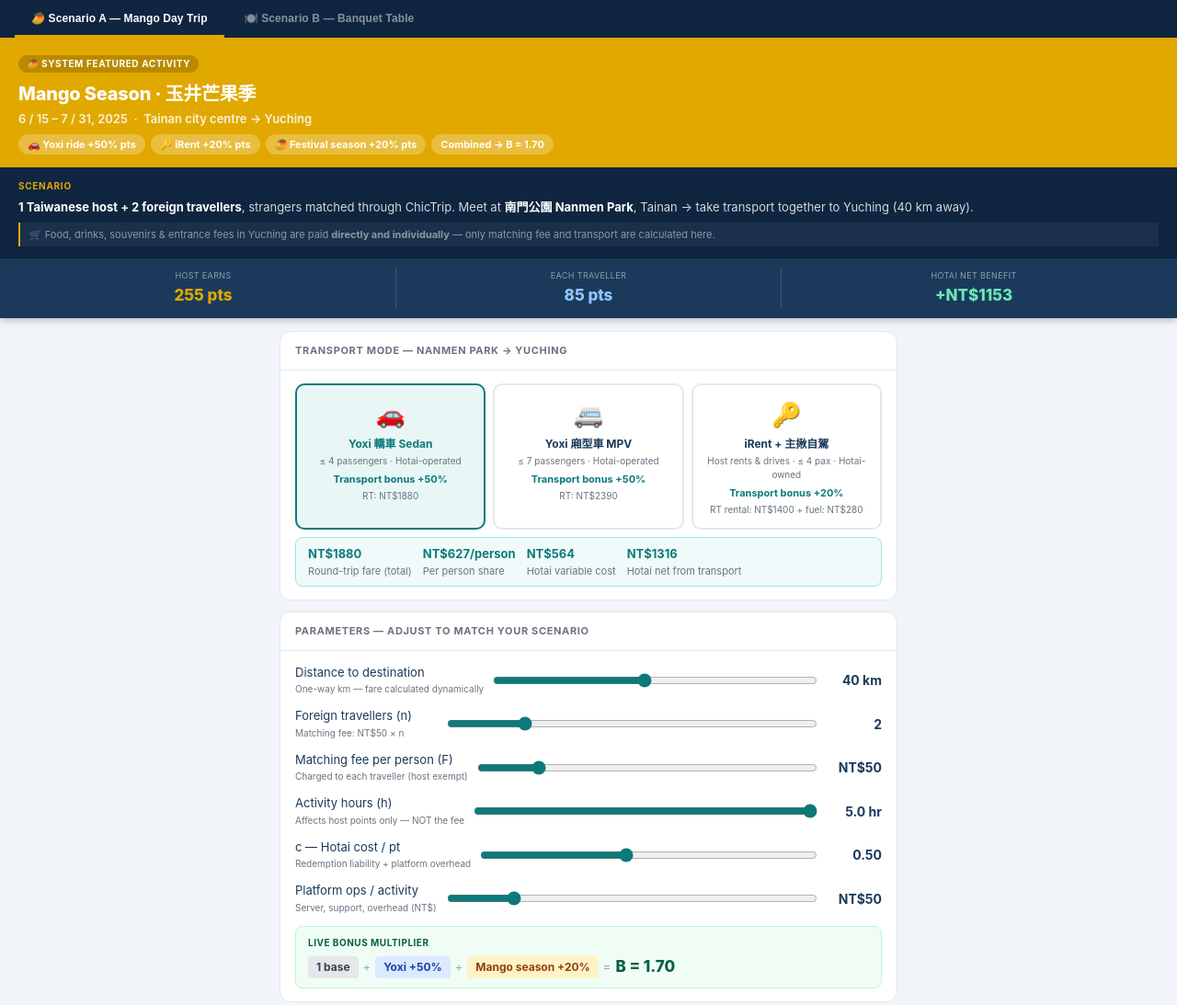
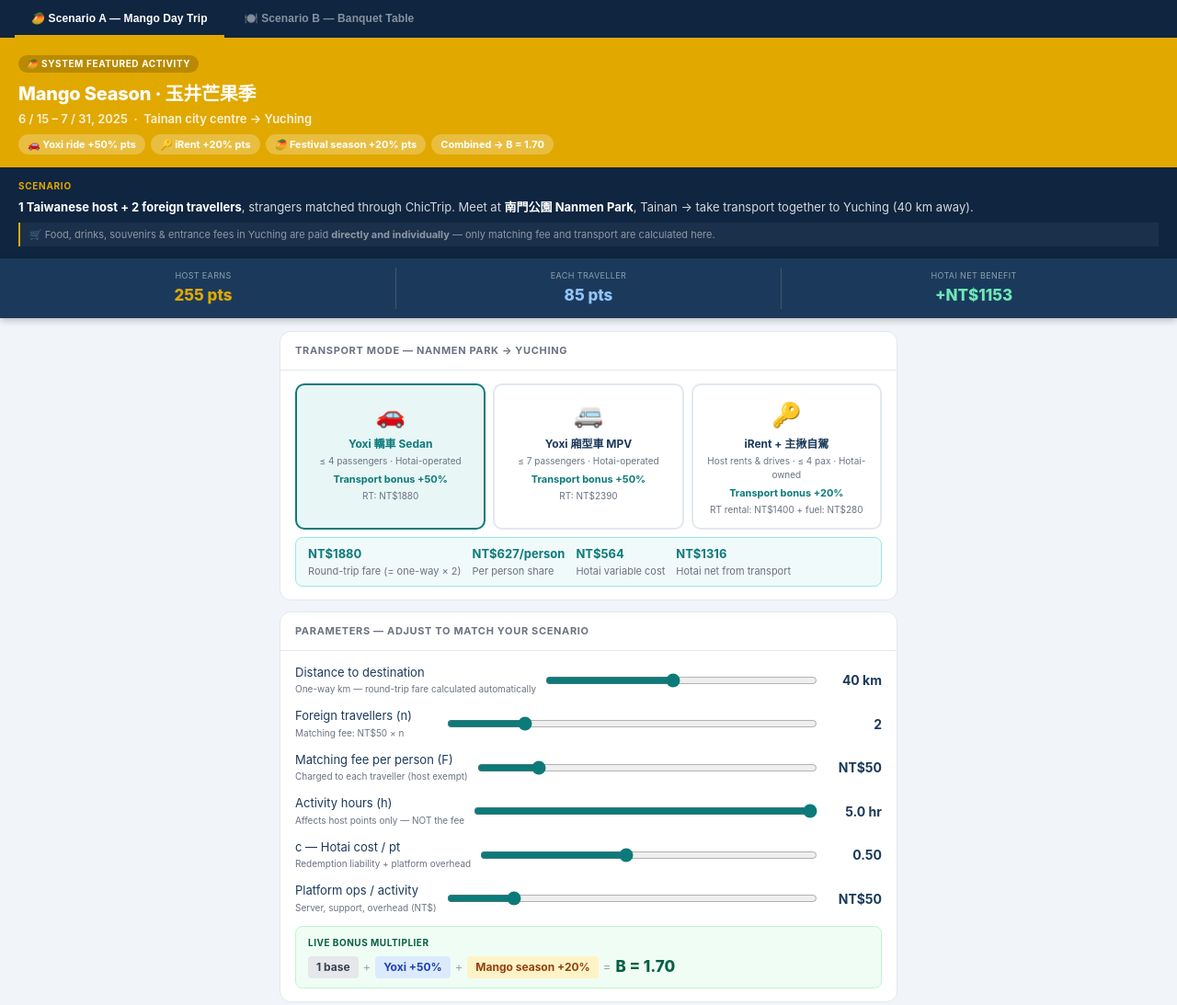
Before and after one commit to mazonbirb/tauke5, a plain HTML site: page index.html in a window 1280 px wide. Shown: the top 1093 px of the page at 92% size. Drawn offline with Linux system fonts and the light colour scheme.

Commit message:
Update fare description to clarify round-trip calculation

```diff
--- a/index.html
+++ b/index.html
@@ -324,7 +324,7 @@ input[type=range]{flex:1;accent-color:var(--teal);cursor:pointer}
     </div>
     <div class="cap-warn" id="a-cap-warn">⚠️ Sedan / iRent capacity (4 pax) exceeded for this group size. Switch to Yoxi MPV.</div>
     <div class="fare-display">
-      <div class="fd-item"><strong id="a-fd-fare">—</strong>Round-trip fare (total)</div>
+      <div class="fd-item"><strong id="a-fd-fare">—</strong>Round-trip fare (= one-way × 2)</div>
       <div class="fd-item"><strong id="a-fd-per">—</strong>Per person share</div>
       <div class="fd-item"><strong id="a-fd-var">—</strong>Hotai variable cost</div>
       <div class="fd-item"><strong id="a-fd-y">—</strong>Hotai net from transport</div>
@@ -338,7 +338,7 @@ input[type=range]{flex:1;accent-color:var(--teal);cursor:pointer}
   <div class="card-body">
     <div class="sl-row">
       <div class="sl-label">Distance to destination
-        <span class="sl-hint">One-way km — fare calculated dynamically</span></div>
+        <span class="sl-hint">One-way km — round-trip fare calculated automatically</span></div>
       <input type="range" min="5" max="80" value="40" step="5" id="a-sl-km" oninput="aCalc()">
       <div class="sl-val" id="a-out-km">40 km</div>
     </div>
```
